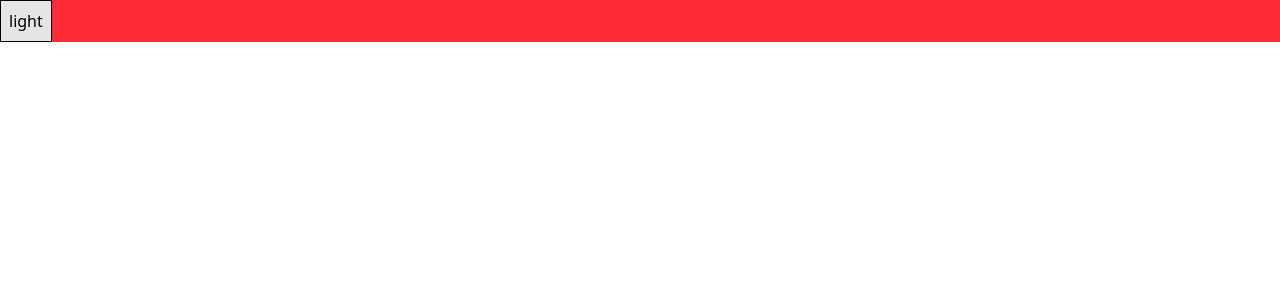
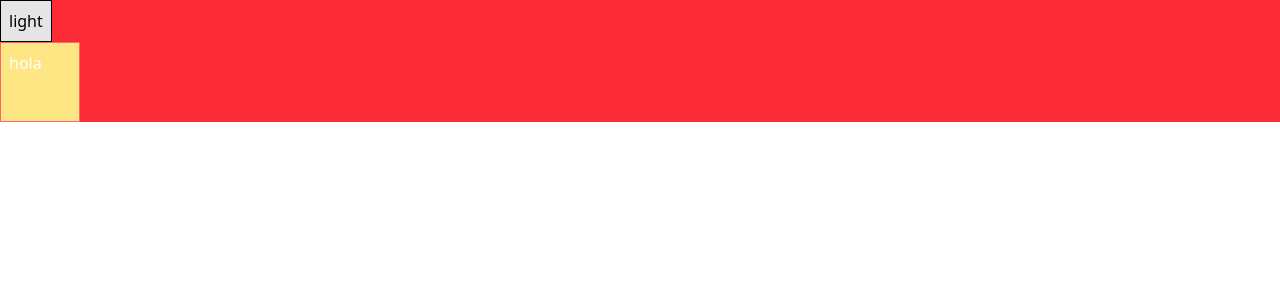
Before and after one commit to Ledtius/hooksPractice, a React (Vite) app: page / in a window 1280 px wide. Shown: the top 300 px of the page. Built offline with nearby package versions, Linux system fonts and the light colour scheme.

Commit message:
children, contextAPI - exe 8

```diff
--- a/src/App.jsx
+++ b/src/App.jsx
@@ -1,13 +1,17 @@
 import ThemeProvider from "./components/ThemeProvider.jsx";
 
 import ThemeButton from "./components/ThemeButton.jsx";
+
+import Box from "./components/Box.jsx";
 
 function App() {
   return (
     <>
       <ThemeProvider>
         <ThemeButton />
-
+        <Box>
+          <h1>hola</h1>
+        </Box>
       </ThemeProvider>
     </>
   );
--- a/src/components/Box.jsx
+++ b/src/components/Box.jsx
@@ -1,7 +1,19 @@
+import { useContext } from "react";
+import { ThemeContext } from "./ThemeProvider.jsx";
+
 const Box = ({ children, prove }) => {
+  const { theme } = useContext(ThemeContext);
   return (
     <>
-      <div className="border-1 border-red-400 w-fit p-2">{children}</div>
+      <div
+        className={`border-1 w-20 h-20 p-2 ${
+          theme === "light"
+            ? "border-red-400 bg-amber-200 text-white"
+            : "border-neutral-400 bg-gray-200 text-red-500 text-2xl"
+        }`}
+      >
+        {children}
+      </div>
       {prove}
     </>
   );
```
